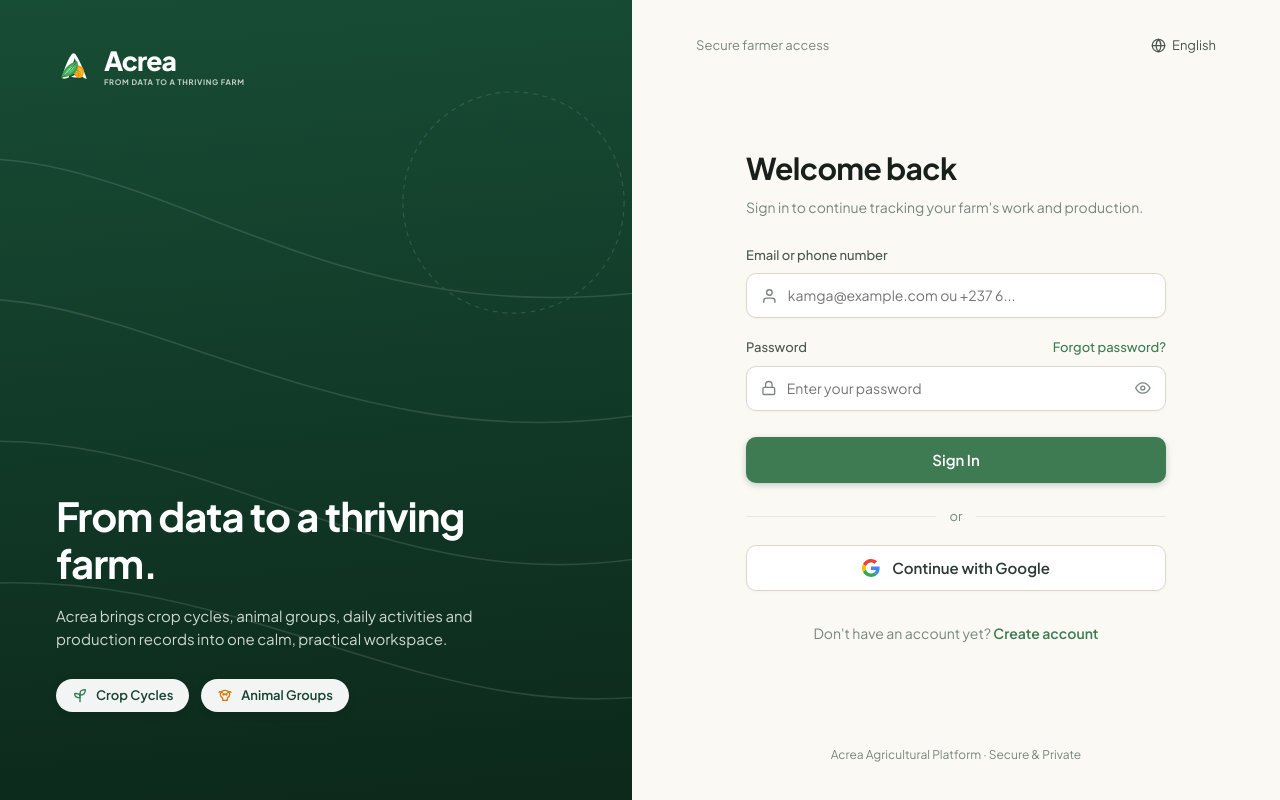
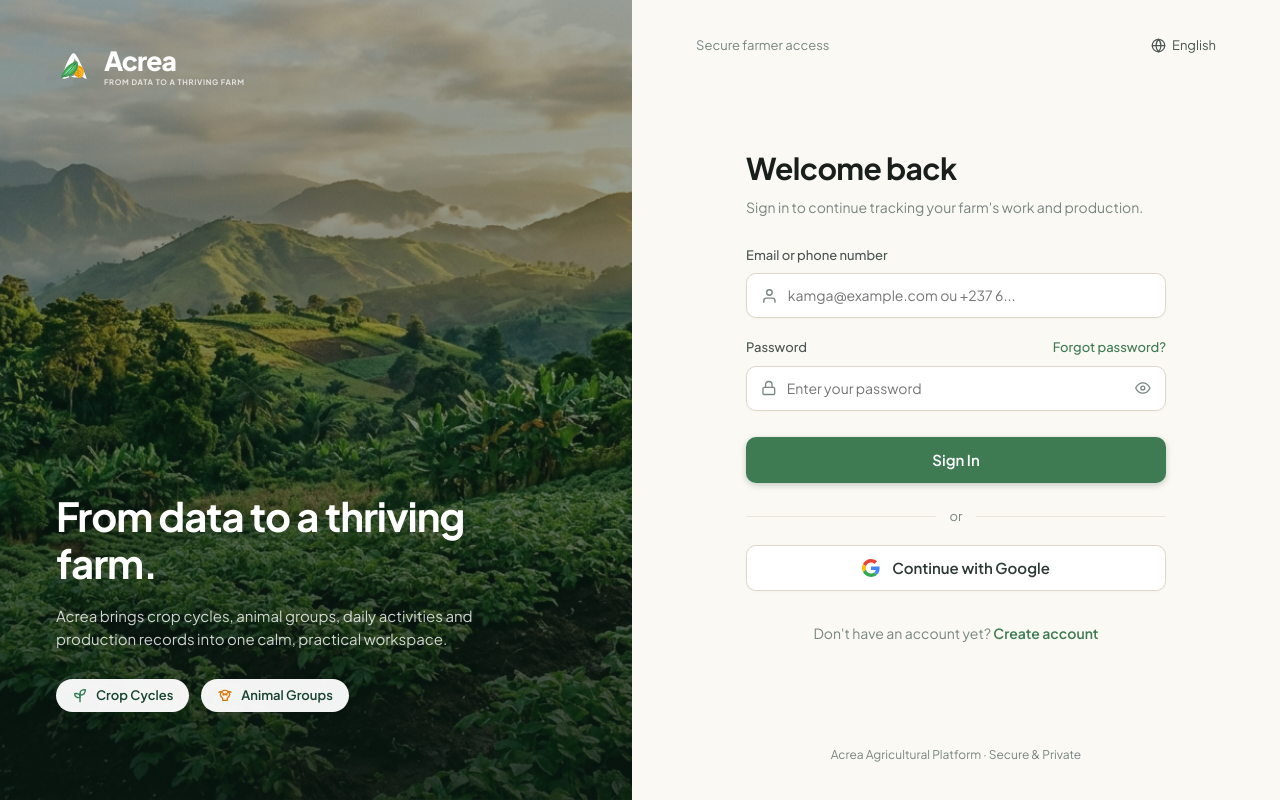
Before and after one commit to NatachaDN/farmers-production-tracking-platform, a React (Vite) app in the folder frontend/: page / in a window 1280 px wide. Built offline with nearby package versions, Linux system fonts and the light colour scheme; no server answers.

Commit message:
feat: add agricultural landscape background image to AuthHeroBanner

```diff
--- a/frontend/src/features/auth/AuthHeroBanner.jsx
+++ b/frontend/src/features/auth/AuthHeroBanner.jsx
@@ -1,12 +1,17 @@
 import React from 'react';
 import { AcreaLogo, IconCrop, IconLivestock } from '../../shared/components/Icons';
+import authFarmBg from '../../assets/auth-farm-bg.jpg';
 
 export function AuthHeroBanner() {
   return (
     <div className="auth-hero-banner" style={{
       flex: 1,
       minHeight: '100%',
-      background: 'linear-gradient(175deg, #184D35 0%, #123C29 45%, #0C281B 100%)',
+      backgroundColor: '#123C29',
+      backgroundImage: `linear-gradient(180deg, rgba(14, 38, 27, 0.36) 0%, rgba(12, 34, 24, 0.50) 48%, rgba(8, 24, 17, 0.84) 100%), url(${authFarmBg})`,
+      backgroundSize: 'cover',
+      backgroundPosition: 'center',
+      backgroundRepeat: 'no-repeat',
       color: '#FFFFFF',
       padding: '48px 56px',
       display: 'flex',
@@ -15,26 +20,6 @@ export function AuthHeroBanner() {
       position: 'relative',
       overflow: 'hidden'
     }}>
-      {/* Subtle organic field contour lines SVG background */}
-      <svg
-        style={{
-          position: 'absolute',
-          top: 0,
-          left: 0,
-          width: '100%',
-          height: '100%',
-          opacity: 0.12,
-          pointerEvents: 'none'
-        }}
-        viewBox="0 0 800 1000"
-        fill="none"
-      >
-        <path d="M-100 200 C 200 150, 400 450, 900 350" stroke="#FFFFFF" strokeWidth="2" />
-        <path d="M-100 380 C 150 320, 450 620, 900 500" stroke="#FFFFFF" strokeWidth="2" />
-        <path d="M-100 560 C 250 500, 500 800, 900 680" stroke="#FFFFFF" strokeWidth="2" />
-        <path d="M-100 740 C 300 680, 550 950, 900 860" stroke="#FFFFFF" strokeWidth="2" />
-        <circle cx="650" cy="250" r="140" stroke="#FFFFFF" strokeWidth="1.5" strokeDasharray="6 6" />
-      </svg>
 
       {/* Brand Header */}
       <div style={{ position: 'relative', zIndex: 2 }}>
```
Also changed, not shown: frontend/src/assets/auth-farm-bg.jpg (added).
